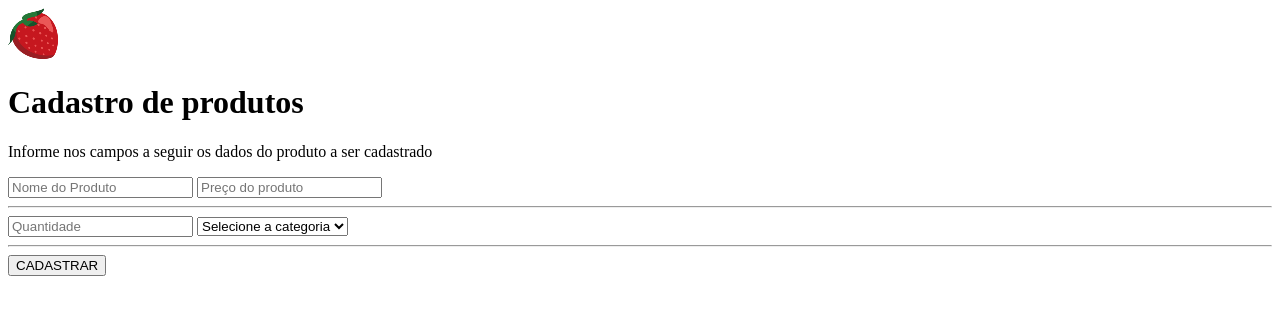
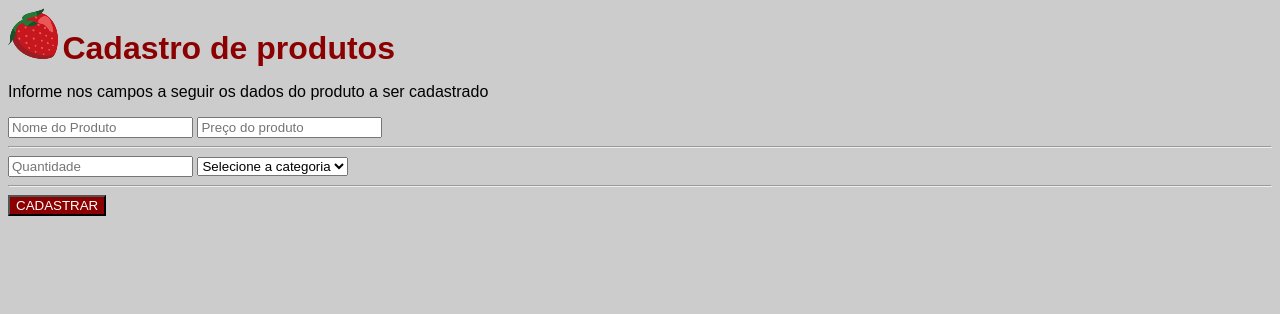
Before and after one commit to DeividiOliver/formulariocss, a plain HTML site: page index.html in a window 1280 px wide. Drawn offline with Linux system fonts and the light colour scheme.

Commit message:
finalizando

```diff
--- /dev/null
+++ b/index.css
@@ -0,0 +1,21 @@
+
+  * {
+    font-family: Arial, Helvetica, sans-serifs;
+ }
+
+ body {
+    background-color: rgb(204, 204, 204);
+
+ }
+
+header > h1 {
+
+    display: inline;
+    color: darkred;
+    font-family: Arial, Helvetica, sans-serif;
+
+}
+    .botao-enviar {
+        background-color: darkred;
+        color: white;
+    }
--- a/index.html
+++ b/index.html
@@ -5,6 +5,7 @@
     <meta name="viewport" content="width=device-width, initial-scale=1.0">
     <title>Exercício Form CSS</title>
 </head>
+    <link rel="stylesheet" href="index.css">
 <body>
 
 
@@ -30,7 +31,7 @@
             <option value="salgados">Salgados</option>
         </select>
         <hr>
-        <button type="submit">CADASTRAR</button>
+        <button class= "botao-enviar" type="submit">CADASTRAR</button>
 
     </form>
 
@@ -39,5 +40,4 @@
 </body>
 
 
-
 </html>
```
